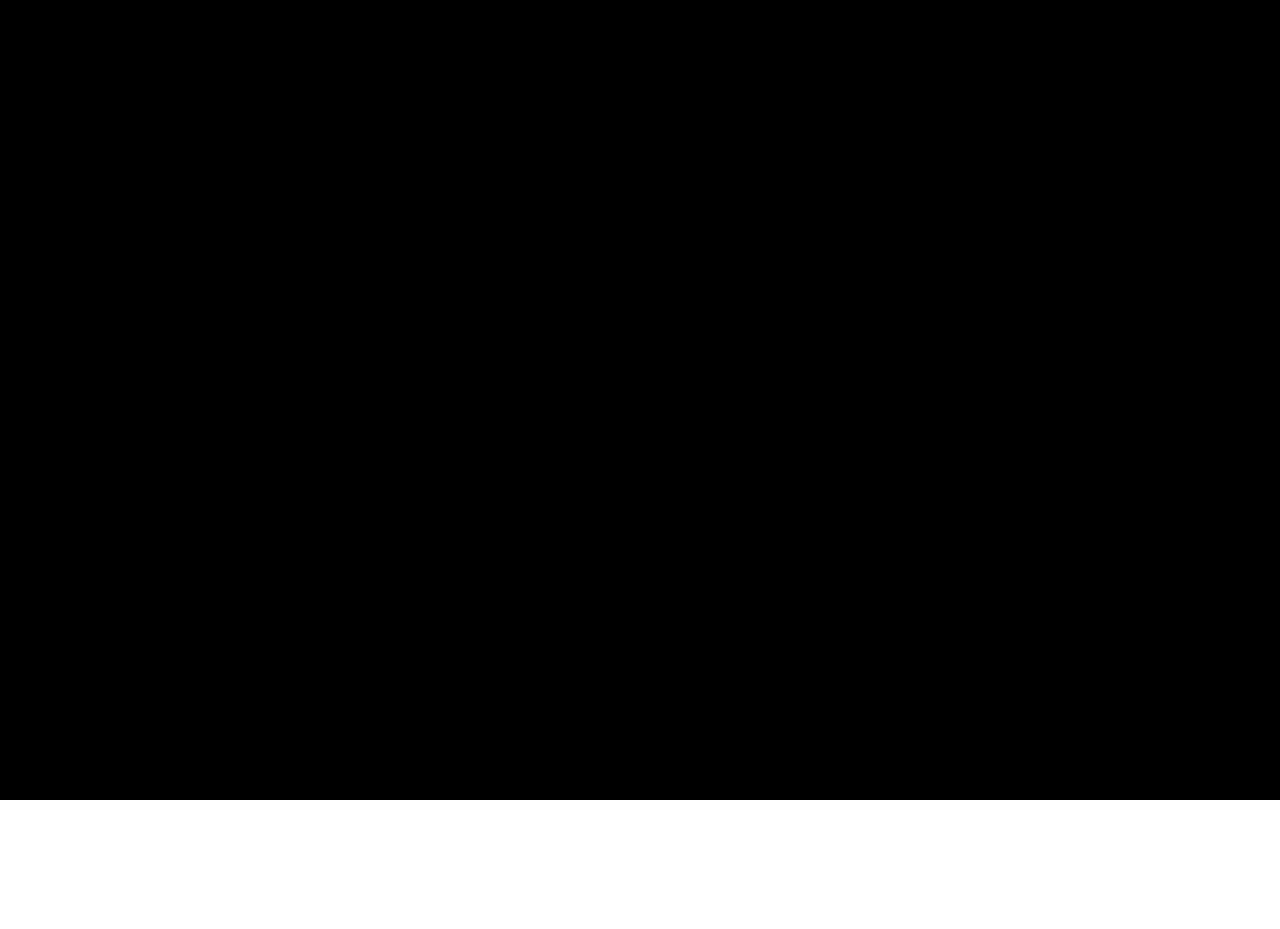
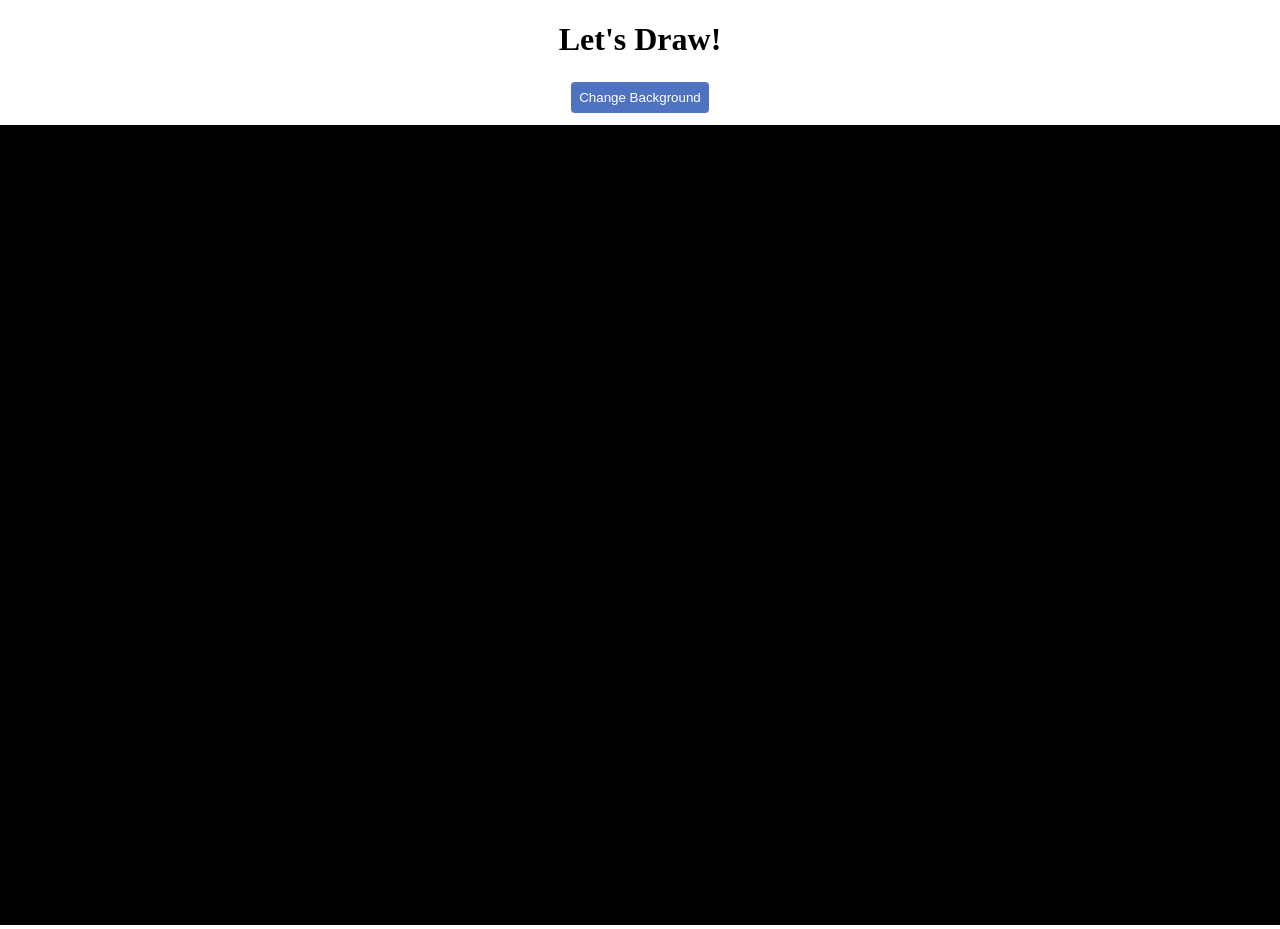
Before and after one commit to julianharr/web-canvas, a plain HTML site: page index.html in a window 1280 px wide. Before the commit the page ends 804 px from the top, so only its background shows below. Drawn offline with Linux system fonts and the light colour scheme.

Commit message:
add banner and ability to change background colour from black to white on button click

```diff
--- a/index.html
+++ b/index.html
@@ -8,7 +8,13 @@
   <title>Web Canvas</title>
 </head>
 <body>
-  <canvas id="draw" width="800" height="800"></canvas>
+  <div class="banner">
+    <h1>Let's Draw!</h1>
+    <button id="bg-change">Change Background</button>
+  </div>
+  <div class="container-canvas">
+    <canvas id="draw" width="800" height="800"></canvas>
+  </div>
 </body>
 <script src="./main.js"></script>
 </html>
--- a/main.js
+++ b/main.js
@@ -38,3 +38,15 @@ canvas.addEventListener('mousedown', (event) => {
 canvas.addEventListener('mousemove', draw);
 canvas.addEventListener('mouseup', () => isDrawing = false);
 canvas.addEventListener('mouseout', () => isDrawing = false);
+
+
+// Change background on button press
+const bgButton = document.querySelector('#bg-change');
+
+bgButton.addEventListener('click', () => {
+  if (canvas.style.backgroundColor === 'black') {
+    canvas.style.backgroundColor = "white";
+  } else {
+    canvas.style.backgroundColor = 'black';
+  }
+})
--- a/style.css
+++ b/style.css
@@ -1,5 +1,29 @@
 html, body {
   margin: 0;
+}
+
+.banner {
+  display: flex;
+  flex-direction: column;
+  align-items: center;
+  justify-content: center;
+}
+
+#bg-change {
+  border: none;
+  border-radius: 4px;
+  padding: 8px;
+  margin-top: 2px;
+  margin-bottom: 12px;
+  background-color: #4f73c0;
+  transition: all 0.1s ease-in-out;
+  cursor: pointer;
+  color: white;
+}
+
+#bg-change:active {
+  transform: translateX(-3%) translateY(-8%);
+  box-shadow: 4px 4px #263964
 }
 
 #draw {
```
